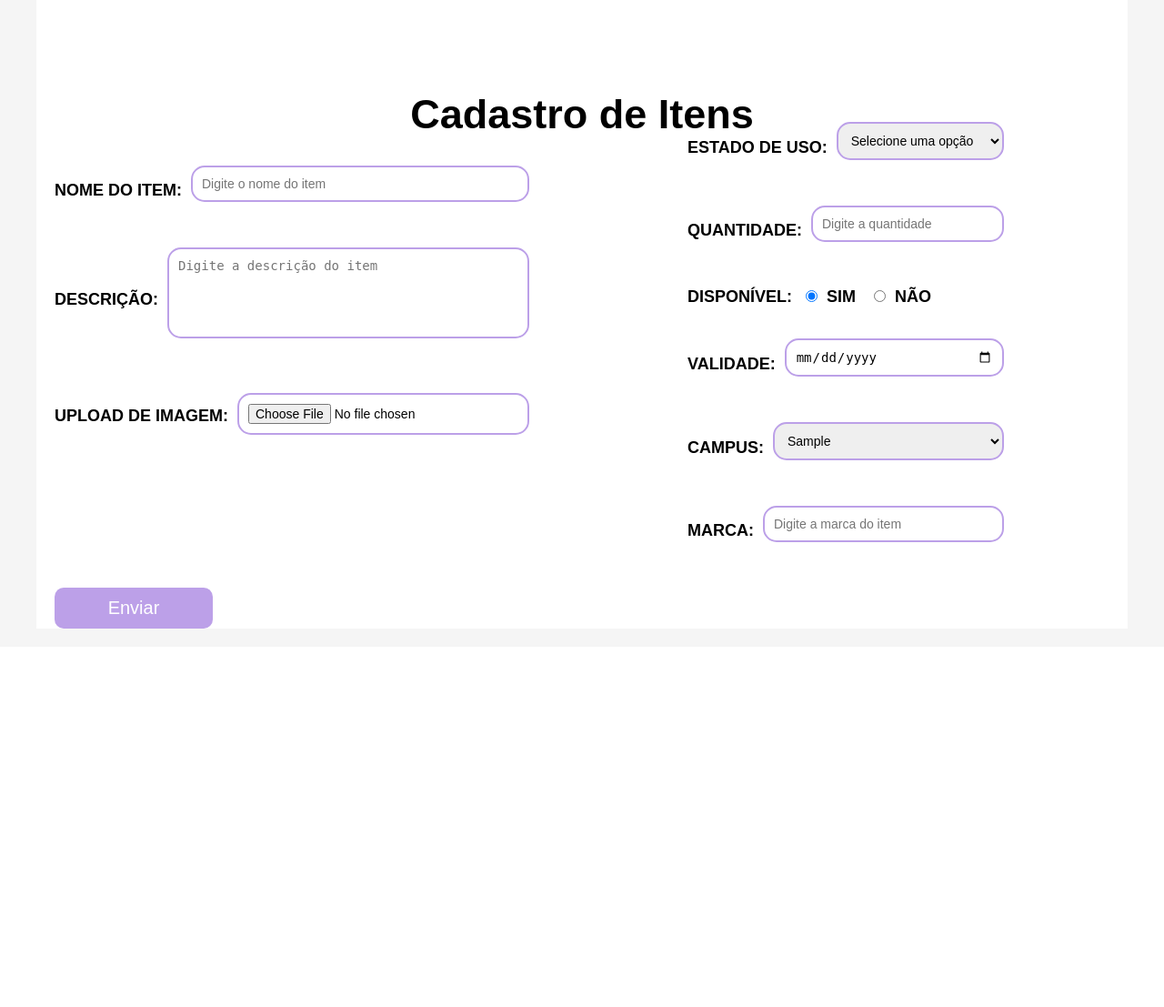
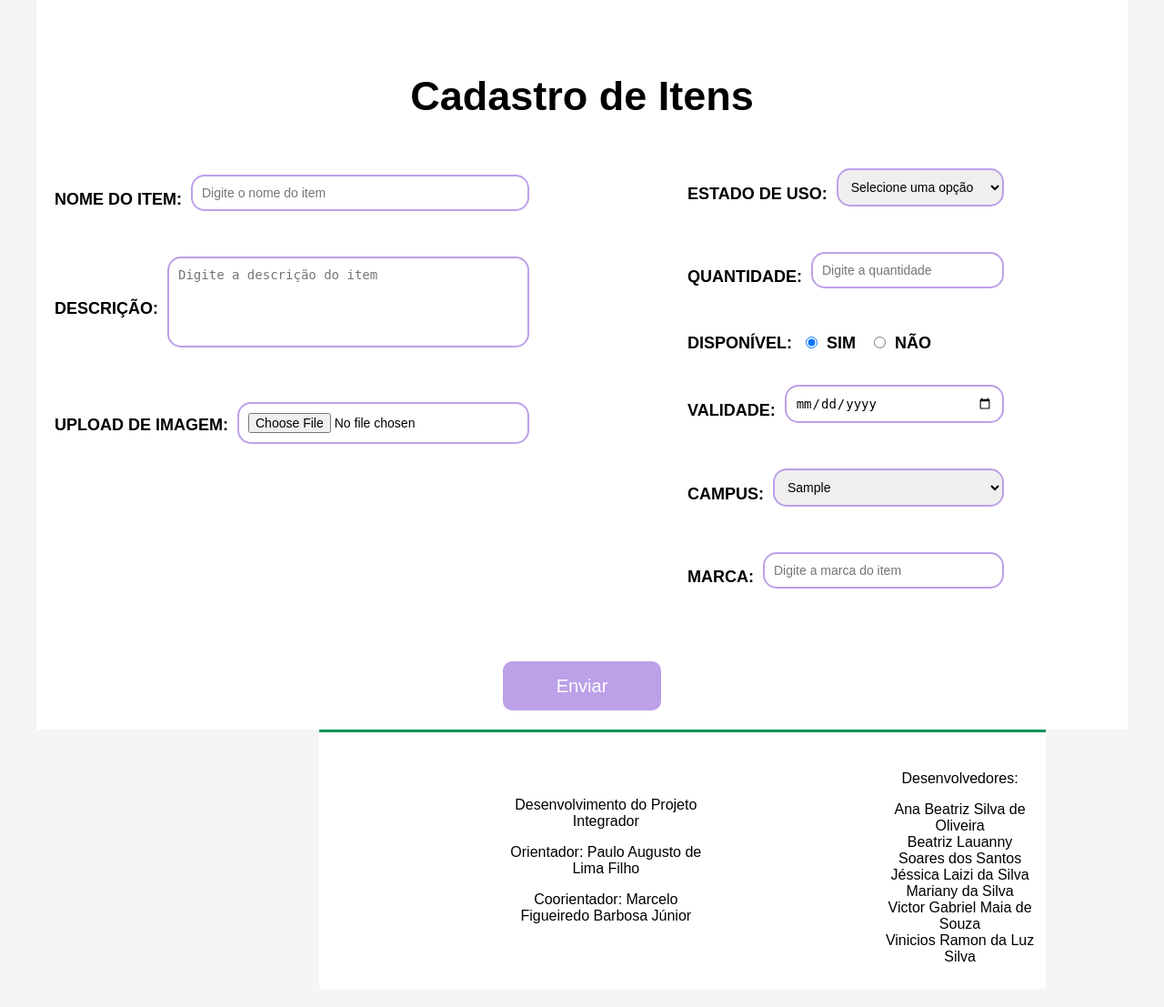
Before and after one commit to Jessica-Laizi/QUI-TROCA, a Django app: page /save_item/ in a window 1280 px wide. Shown: the part 115-1222 px from the top of the page at 91% size. Before the commit the page ends 806 px from the top, so only its background shows below. Run offline with Django 5.2, Linux system fonts and the light colour scheme; tables that the repository leaves empty hold one stand-in row (values such as "Sample post").

Commit message:
criação do rodapé

```diff
--- a/inventario/views.py
+++ b/inventario/views.py
@@ -96,6 +96,7 @@ def save_item(request):
         inv.validade = data["validade"]
         inv.campus_id = data["campus_id"]
         inv.marca = data["marca"]
+        inv.categoria_id =1
         inv.save()
     campus = Campus.objects.all()
 
--- a/static/css/save_item.css
+++ b/static/css/save_item.css
@@ -13,7 +13,8 @@ h1 {
   font-size: 45px;
   color: #000000;
   width: 100%;
-  margin-top: 80px;
+  margin-top: 60px;
+  margin-bottom: 60px;
 }
 
 .lado_esquerdo {
@@ -22,7 +23,7 @@ h1 {
 }
 
 .lado_direito {
-  margin-top: -34%;
+  margin-top: -30.4%;
   margin-left: 60%;
   width: 30%;
   align-items: flex-end;
@@ -75,6 +76,8 @@ button {
   border-radius: 10px;
   font-size: 20px;
   cursor: pointer;
+  display: block; /* Faz o botão se comportar como um bloco */
+  margin: 30px auto; /* Centraliza horizontalmente */
 }
 
 button:hover {
--- a/static/css/visual.css
+++ b/static/css/visual.css
@@ -155,3 +155,20 @@ section h2 {
     white-space: nowrap;
 
 }
+footer {
+    border-top: 3px solid #029357; /* Adiciona uma linha verde no topo */
+    background-color: white;
+    color: #000000;
+    padding: 10px;
+    font-family: Arial, Helvetica, sans-serif;
+    text-align: center;
+    width: 64.4%;
+    display: flex;
+    margin-left: 331px;
+
+    align-items:center;
+  }
+  ul{
+    list-style: none;
+    margin-left: 150px;
+  }
--- a/templates/_master.html
+++ b/templates/_master.html
@@ -88,6 +88,25 @@
 
         </main>
 
+        <footer>
+            <ul>
+            <p>Desenvolvimento do Projeto Integrador</p>
+            <p>Orientador: Paulo Augusto de Lima Filho</p>
+            <p>Coorientador: Marcelo Figueiredo Barbosa Júnior</p>
+            </ul>
+            <ul>
+            <p>Desenvolvedores:</p>
+
+                <li>Ana Beatriz Silva de Oliveira</li>
+                <li>Beatriz Lauanny Soares dos Santos</li>
+                <li>Jéssica Laizi da Silva</li>
+                <li>Mariany da Silva</li>
+                <li>Victor Gabriel Maia de Souza</li>
+                <li>Vinicios Ramon da Luz Silva</li>
+            </ul>
+
+        </footer>
+
 </body>
 
 
--- a/templates/cadastro_itens.html
+++ b/templates/cadastro_itens.html
@@ -5,6 +5,7 @@
     <form method = "POST" action = "{% url "save_item" %}" enctype = "multipart/form-data">
       {% csrf_token %}
       <h1>Cadastro de Itens</h1>
+
         <div class = "lado_esquerdo">
           <div class = "campos">
       <label for="nome">NOME DO ITEM:</label>
@@ -69,6 +70,7 @@
 
     </div>
 
+
       <button type="submit">Enviar</button>
     </form>
 
```
